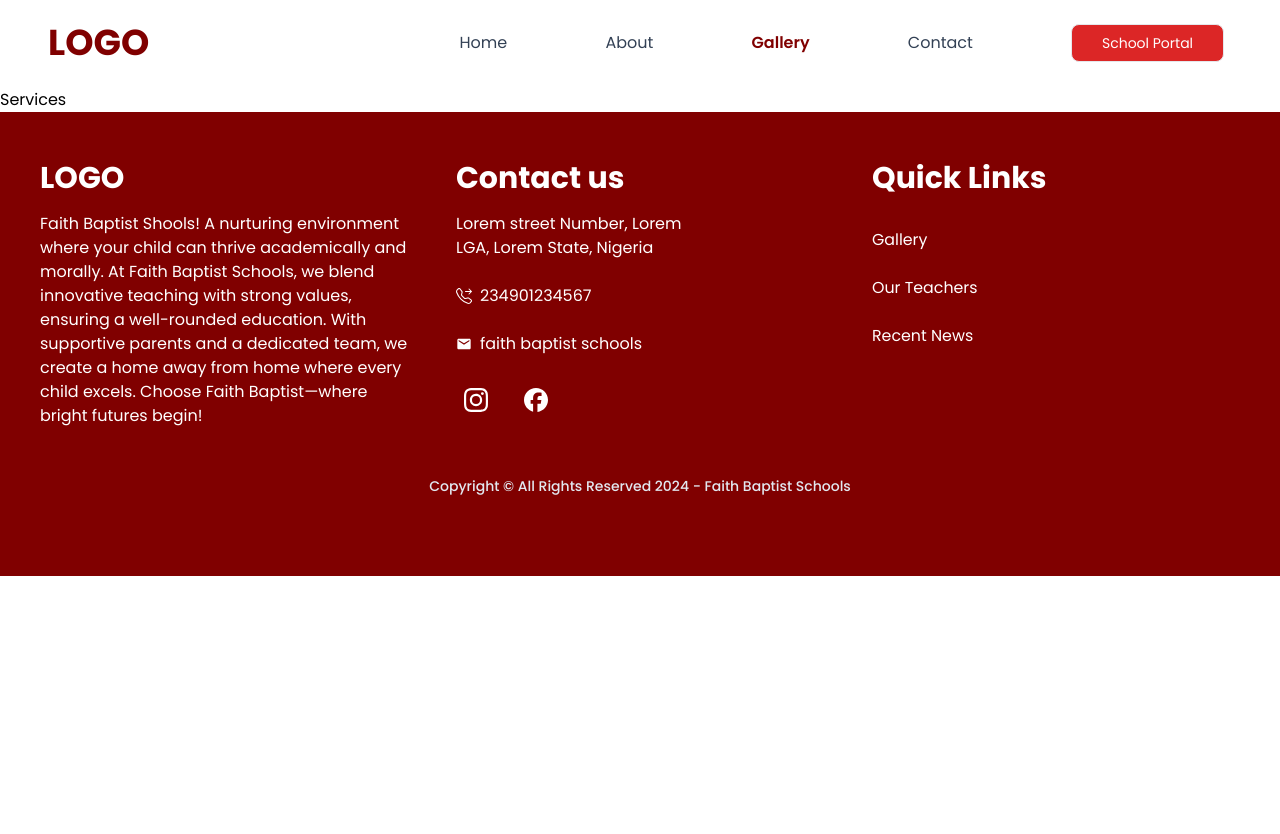
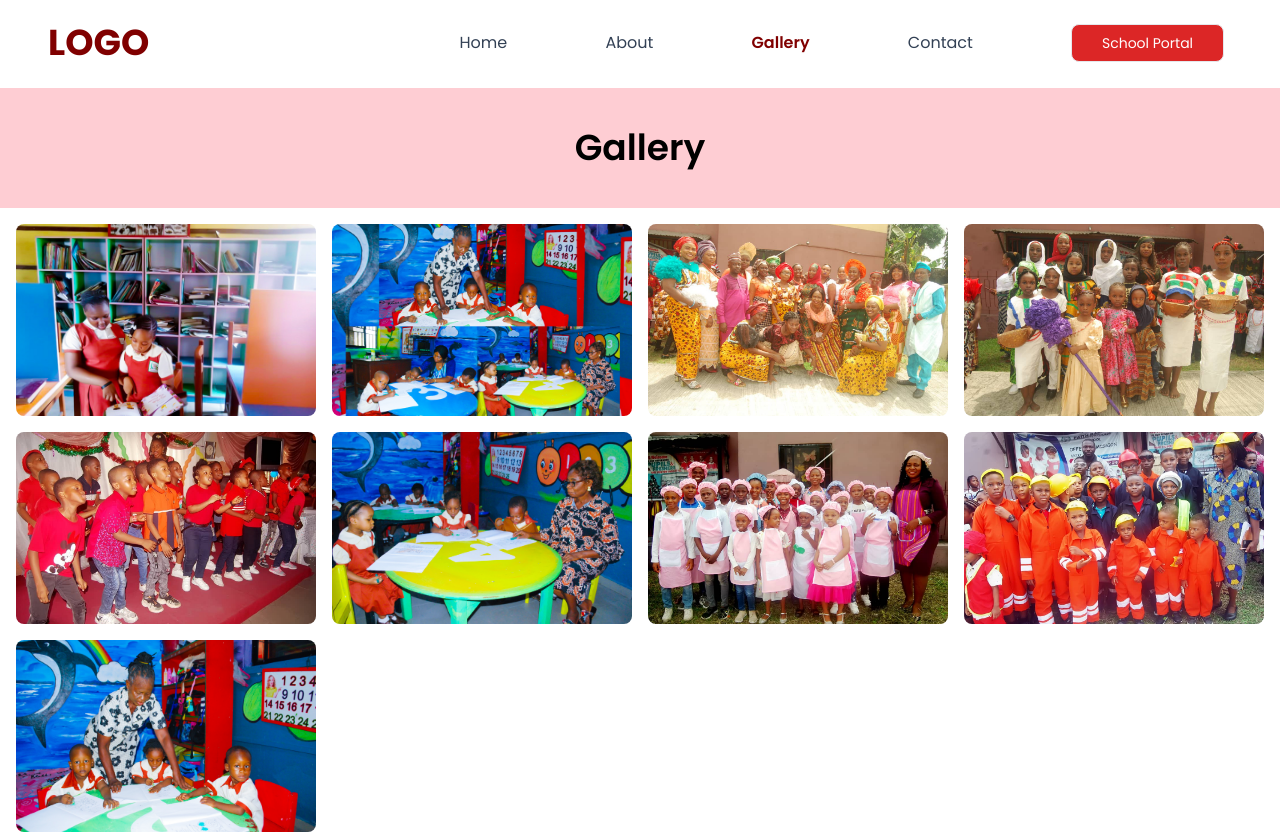
Before and after one commit to Nathaniyell/faithbaptist, a Next.js app: page /gallery in a window 1280 px wide. Shown: the top 834 px of the page. Before the commit the page ends 800 px from the top, so only its background shows below. Built offline with nearby package versions, Linux system fonts and the light colour scheme.

Commit message:
update gallery page

```diff
--- a/src/app/gallery/page.tsx
+++ b/src/app/gallery/page.tsx
@@ -1,9 +1,105 @@
+"use client"
+import { useState } from "react";
+import Image, { StaticImageData } from "next/image";
+import { galleryImages } from "@/components/gallery/GalleryGrid";
 
 
-const Services = () => {
+
+const Gallery = () => {
+  const [selectedImage, setSelectedImage] = useState<string | StaticImageData | null>(null);
+  const [loading, setLoading] = useState(true);
+
+  const openModal = (image: string | StaticImageData) => {
+    setSelectedImage(image);
+    setLoading(true); //Reset loading when opening the modal
+  };
+
+  const closeModal = () => {
+    setSelectedImage(null);
+  };
   return (
-    <div>Services</div>
-  )
-}
+    <div>
+      <h1 className="text-4xl font-semibold p-10 text-center bg-rose-200">Gallery</h1>
+      <div className="grid grid-cols-1 sm:grid-cols-2 lg:grid-cols-4 gap-4 p-4">
+        {galleryImages.map((image, index) => (
+          <div
+            key={index}
+            className="relative w-full h-48 cursor-pointer"
+            onClick={() => openModal(image)}
+          >
+            <Image
+              src={image}
+              alt={`Gallery Image ${index + 1}`}
+              layout="fill"
+              objectFit="cover"
+              className="rounded-lg"
+            />
+          </div>
+        ))}
+      </div>
 
-export default Services
+      {/* Modal */}
+      {selectedImage && (
+        <div className="fixed inset-0 flex items-center justify-center bg-black bg-opacity-75 z-50">
+           <div className="relative p-4 rounded-lg shadow-lg max-w-full max-h-full bg-[#eee]">
+      <button
+        onClick={closeModal}
+        className="absolute top-2 right-2 text-white bg-red-600 rounded-full h-8 w-8 flex items-center justify-center"
+      >
+        ✕
+      </button>
+
+            {/* Loading Spinner */}
+            {loading && (
+              <div className="flex items-center justify-center w-full h-full">
+                <div className="w-10 h-10 border-4 border-amber-500 border-t-transparent border-solid rounded-full animate-spin"></div>
+              </div>
+            )}
+
+            {/* Full Image */}
+            <div className="flex flex-col items-center">
+            <div className={`${loading ? "hidden" : "block"} relative w-[80vw] h-[60vh]`}>
+              <Image
+                src={selectedImage}
+                alt="Selected Image"
+                layout="fill"
+                objectFit="contain"
+                className="rounded-lg"
+                onLoadingComplete={() => setLoading(false)}
+              />
+            </div>
+
+            {/* Thumbnails */}
+            <div className="flex space-x-2 mt-4 overflow-x-auto items-center justify-center">
+              {galleryImages.map((thumb, index) => (
+                <div
+                  key={index}
+                  className={`relative w-20 h-20 rounded-lg cursor-pointer ${
+                    thumb === selectedImage ? "border-2 border-green-500" : ""
+                  }`}
+                  onClick={() => {
+                    if (thumb !== selectedImage) {
+                      setLoading(true); // Trigger loading only if a different image is selected
+                      openModal(thumb);
+                    }
+                  }}
+                >
+                  <Image
+                    src={thumb}
+                    alt={`Thumbnail ${index + 1}`}
+                    layout="fill"
+                    objectFit="cover"
+                    className="rounded-lg"
+                  />
+                </div>
+              ))}
+            </div>
+            </div>
+          </div>
+        </div>
+      )}
+    </div>
+  );
+};
+
+export default Gallery;
--- a/src/components/gallery/GalleryGrid.tsx
+++ b/src/components/gallery/GalleryGrid.tsx
@@ -7,7 +7,6 @@ import faith from "../../../public/faithbaptist/heroo.jpg";
 import faith1 from "../../../public/faithbaptist/hero2.jpg";
 import faith5 from "../../../public/faithbaptist/faith7.jpg";
 import faith3 from "../../../public/faithbaptist/faith9.jpg";
-
 import faith6 from "../../../public/faithbaptist/faith6.jpg";
 import faith7 from "../../../public/faithbaptist/faith5.jpg";
 import faith8 from "../../../public/faithbaptist/faith11.jpg";
@@ -17,6 +16,7 @@ import 'swiper/css';
 import 'swiper/css/navigation';
 import 'swiper/css/pagination';
 import { SlidingButton } from '../utils/Button';
+
 
 
 export const galleryImages = [
```
Also changed, not shown: src/components/lib/data.ts (+13 -2 lines).
